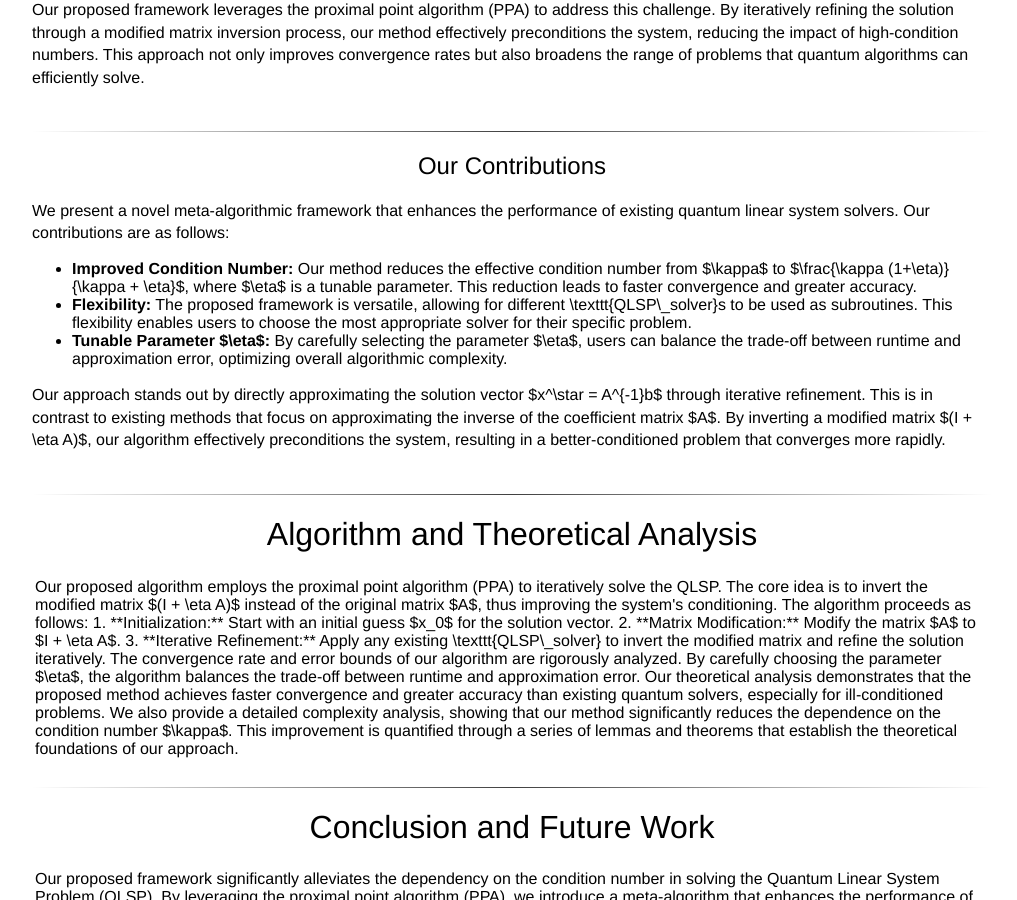
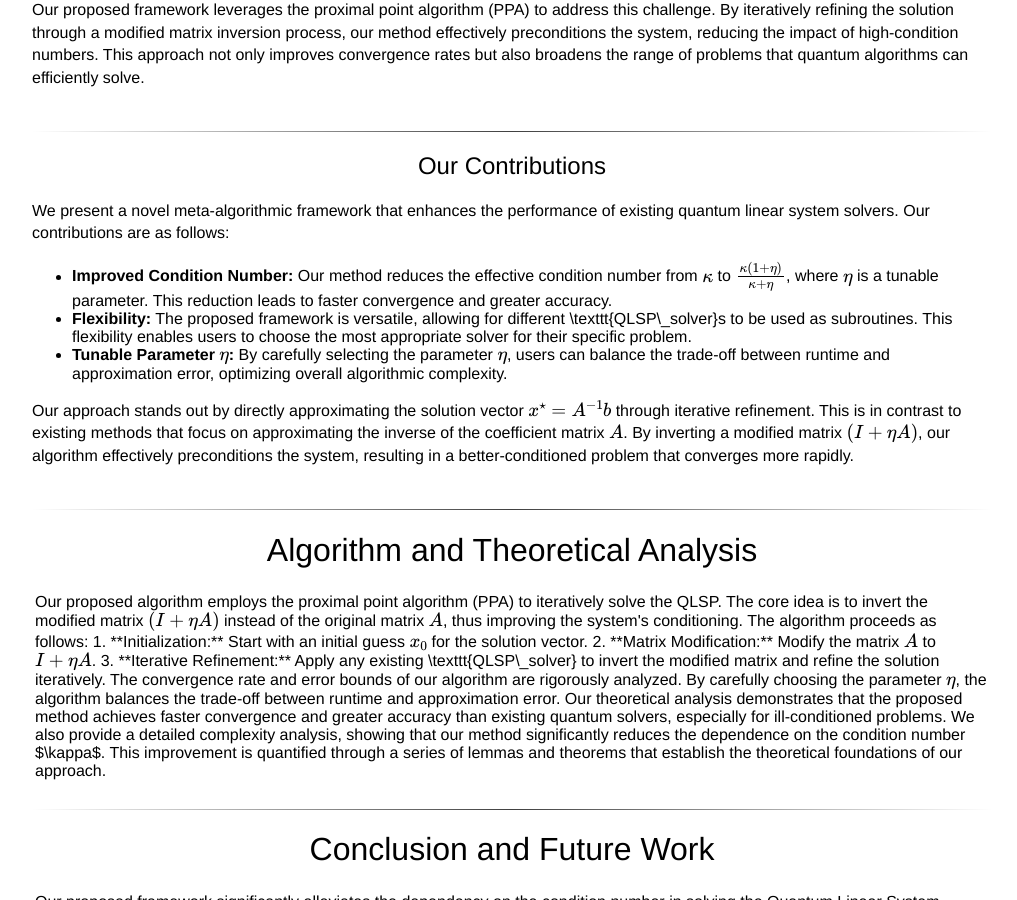
Before and after one commit to akyrillidis/explore-quantum, a Jekyll site: the page QLSP_PPA.html, which Jekyll copies as it is, in a window 1280 px wide and 900 px high, scrolled down 1802 px. Shown: the whole window, without its empty margins (128-1145 px from the left). Built offline with Jekyll 4.4.1, drawn with Linux system fonts in a browser that asks for light colours; some web fonts are replaced; formulas are drawn with MathJax 3; some of the changed text lies outside the part shown.

```diff
--- a/QLSP_PPA.html
+++ b/QLSP_PPA.html
@@ -211,7 +211,7 @@
         Solving systems of linear equations is essential in numerous applications, from scientific computing to machine learning.
         Classical algorithms like Gaussian elimination and iterative methods scale poorly with the problem size, often rendering large-scale problems intractable.
         Quantum algorithms offer a potential breakthrough by reducing the dependency on problem dimensions from polynomial to logarithmic, as demonstrated by the Harrow-Hassidim-Lloyd (HHL) algorithm.
-        Despite this, the performance of quantum algorithms is severely impacted by the condition number $\kappa$ of the matrix, which measures the sensitivity of the system to numerical errors.
+        Despite this, the performance of quantum algorithms is severely impacted by the condition number \(\kappa\) of the matrix, which measures the sensitivity of the system to numerical errors.
         High-condition numbers can significantly degrade the efficiency of quantum solutions, a challenge we address in this study.
     </p>
     <p>
@@ -228,13 +228,13 @@
         </h2>
     </center>
     <p>
-        The Quantum Linear System Problem (QLSP) aims to prepare a quantum state proportional to the solution vector $x^\star$ of a linear system $Ax = b$.
+        The Quantum Linear System Problem (QLSP) aims to prepare a quantum state proportional to the solution vector \(x^\star\) of a linear system \(Ax = b\).
         This task is central to many quantum algorithms, including those for solving differential equations, machine learning, and optimization problems.
         Existing quantum algorithms, such as the HHL algorithm, achieve significant speedups over classical methods by reducing the complexity from polynomial to logarithmic in the problem dimension $N$.
-        However, their performance is often limited by the condition number $\kappa$ of the matrix $A$.
+        However, their performance is often limited by the condition number \(\kappa\) of the matrix \(A\).
     </p>
     <p>
-        The condition number $\kappa$ is defined as the ratio of the largest to the smallest singular value of $A$.
+        The condition number \(\kappa\) is defined as the ratio of the largest to the smallest singular value of \(A\).
         High-condition numbers indicate ill-conditioned systems that are susceptible to numerical errors, which can significantly slow down convergence and reduce accuracy.
         Addressing this limitation is crucial for extending the applicability of quantum algorithms to real-world problems, which often involve ill-conditioned matrices.
     </p>
@@ -265,14 +265,14 @@
         Our contributions are as follows:
     </p>
         <ul>
-            <li><strong>Improved Condition Number:</strong> Our method reduces the effective condition number from $\kappa$ to $\frac{\kappa (1+\eta)}{\kappa + \eta}$, where $\eta$ is a tunable parameter. This reduction leads to faster convergence and greater accuracy.</li>
+            <li><strong>Improved Condition Number:</strong> Our method reduces the effective condition number from \(\kappa\) to \(\frac{\kappa (1+\eta)}{\kappa + \eta}\), where \(\eta\) is a tunable parameter. This reduction leads to faster convergence and greater accuracy.</li>
             <li><strong>Flexibility:</strong> The proposed framework is versatile, allowing for different \texttt{QLSP\_solver}s to be used as subroutines. This flexibility enables users to choose the most appropriate solver for their specific problem.</li>
-            <li><strong>Tunable Parameter $\eta$:</strong> By carefully selecting the parameter $\eta$, users can balance the trade-off between runtime and approximation error, optimizing overall algorithmic complexity.</li>
+            <li><strong>Tunable Parameter \(\eta\):</strong> By carefully selecting the parameter \(\eta\), users can balance the trade-off between runtime and approximation error, optimizing overall algorithmic complexity.</li>
         </ul>
     <p>
-        Our approach stands out by directly approximating the solution vector $x^\star = A^{-1}b$ through iterative refinement.
-        This is in contrast to existing methods that focus on approximating the inverse of the coefficient matrix $A$.
-        By inverting a modified matrix $(I + \eta A)$, our algorithm effectively preconditions the system, resulting in a better-conditioned problem that converges more rapidly.
+        Our approach stands out by directly approximating the solution vector \(x^\star = A^{-1}b\) through iterative refinement.
+        This is in contrast to existing methods that focus on approximating the inverse of the coefficient matrix \(A\).
+        By inverting a modified matrix \((I + \eta A)\), our algorithm effectively preconditions the system, resulting in a better-conditioned problem that converges more rapidly.
     </p>
 
     <br><hr>
@@ -280,13 +280,13 @@
         <center><h1>Algorithm and Theoretical Analysis</h1></center>
         <tr>
             <td>
-                Our proposed algorithm employs the proximal point algorithm (PPA) to iteratively solve the QLSP. The core idea is to invert the modified matrix $(I + \eta A)$ instead of the original matrix $A$, thus improving the system's conditioning. The algorithm proceeds as follows:
+                Our proposed algorithm employs the proximal point algorithm (PPA) to iteratively solve the QLSP. The core idea is to invert the modified matrix \((I + \eta A)\) instead of the original matrix \(A\), thus improving the system's conditioning. The algorithm proceeds as follows:
 
-                1. **Initialization:** Start with an initial guess $x_0$ for the solution vector.
-                2. **Matrix Modification:** Modify the matrix $A$ to $I + \eta A$.
+                1. **Initialization:** Start with an initial guess \(x_0\) for the solution vector.
+                2. **Matrix Modification:** Modify the matrix \(A\) to \(I + \eta A\).
                 3. **Iterative Refinement:** Apply any existing \texttt{QLSP\_solver} to invert the modified matrix and refine the solution iteratively.
 
-                The convergence rate and error bounds of our algorithm are rigorously analyzed. By carefully choosing the parameter $\eta$, the algorithm balances the trade-off between runtime and approximation error. Our theoretical analysis demonstrates that the proposed method achieves faster convergence and greater accuracy than existing quantum solvers, especially for ill-conditioned problems.
+                The convergence rate and error bounds of our algorithm are rigorously analyzed. By carefully choosing the parameter \(\eta\), the algorithm balances the trade-off between runtime and approximation error. Our theoretical analysis demonstrates that the proposed method achieves faster convergence and greater accuracy than existing quantum solvers, especially for ill-conditioned problems.
 
                 We also provide a detailed complexity analysis, showing that our method significantly reduces the dependence on the condition number $\kappa$. This improvement is quantified through a series of lemmas and theorems that establish the theoretical foundations of our approach.
             </td>
```
